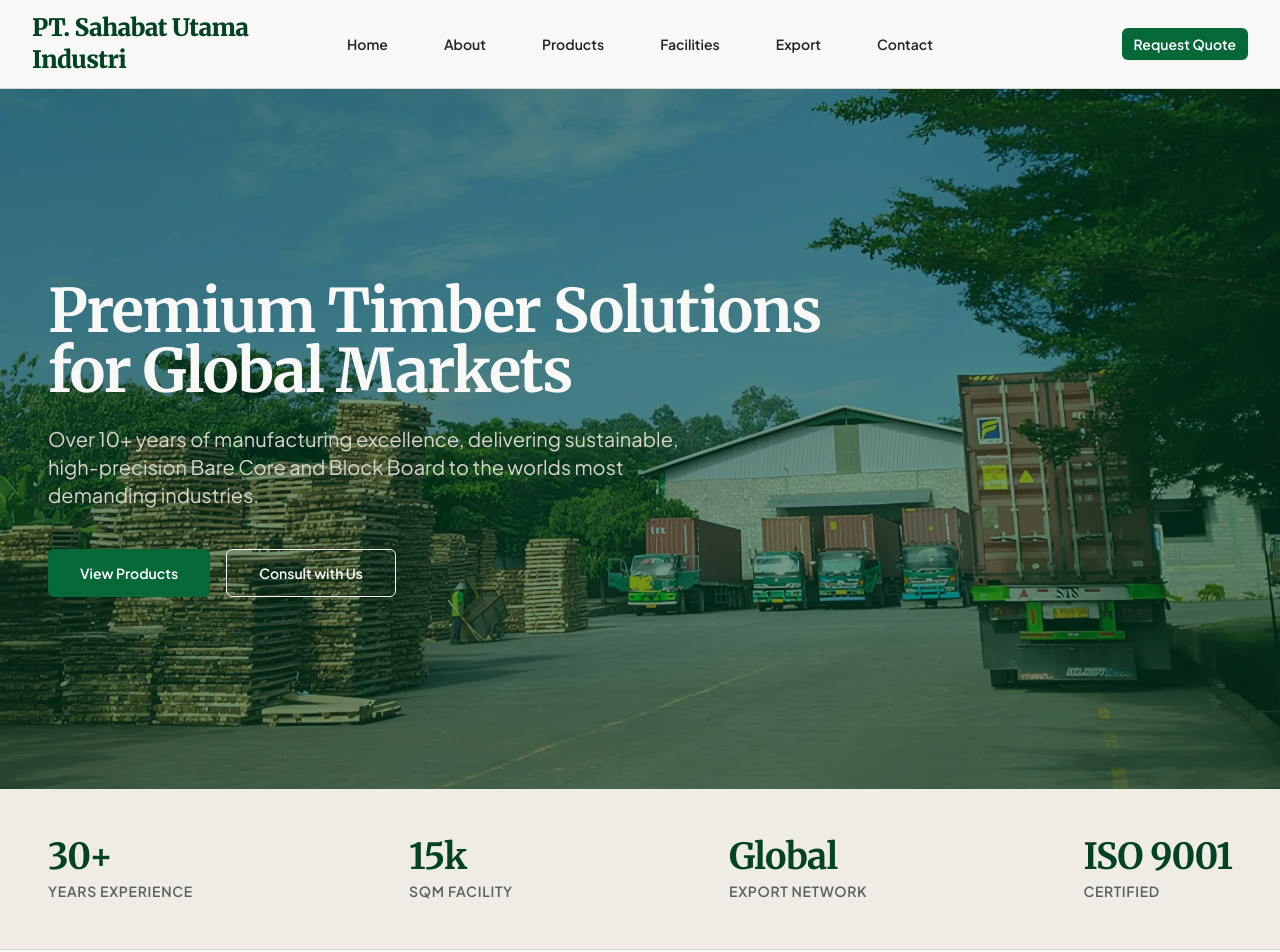
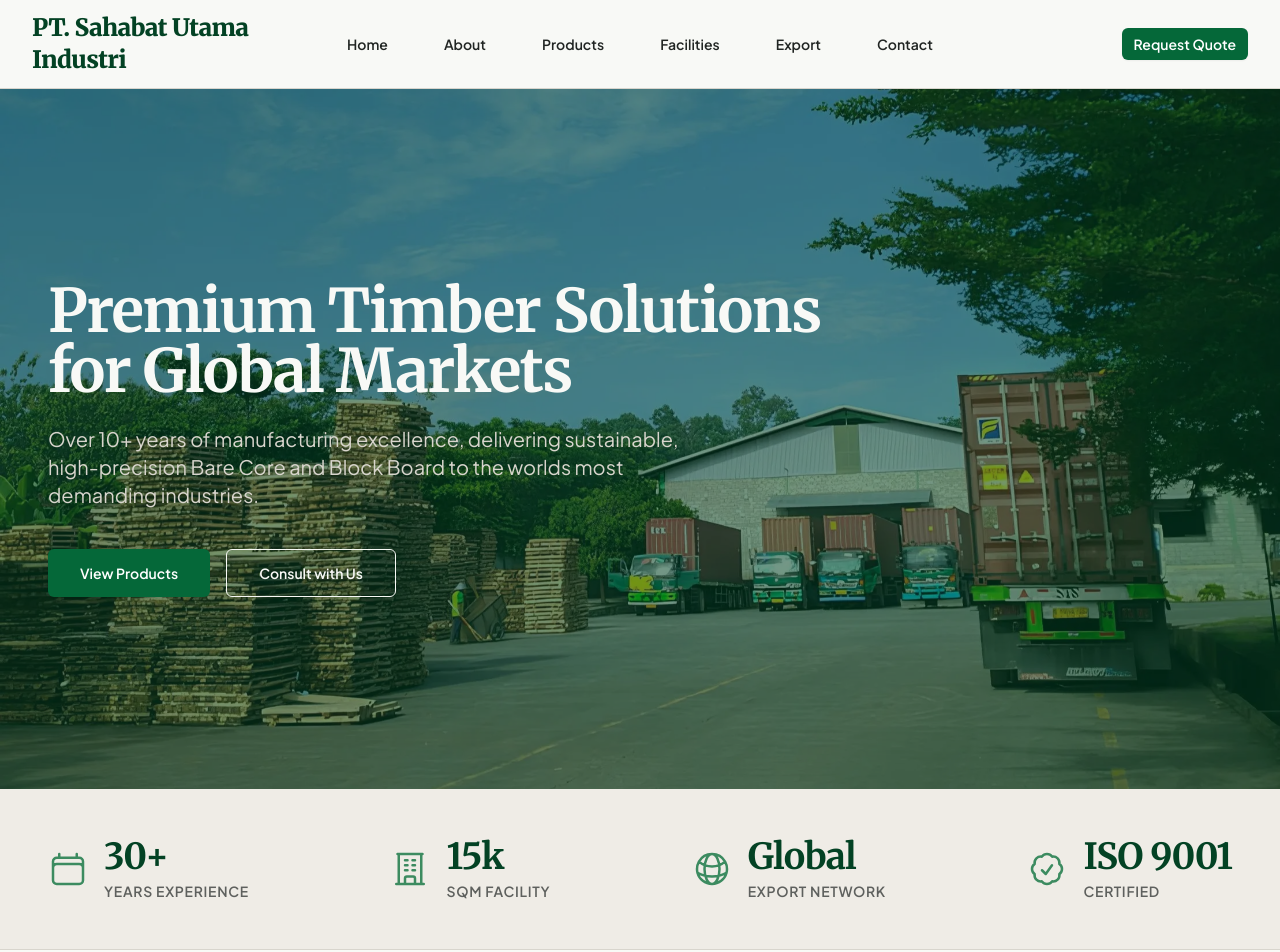
Before and after one commit to Daniarthawiku/PTSUI_CompanyProfile-web, a Next.js app: page / in a window 1280 px wide. Shown: the top 952 px of the page. Built offline with nearby package versions, Linux system fonts and the light colour scheme.

Commit message:
chore(deps): add heroicons-react icons library

```diff
--- a/package.json
+++ b/package.json
@@ -9,6 +9,7 @@
     "lint": "eslint"
   },
   "dependencies": {
+    "@heroicons/react": "^2.2.0",
     "autoprefixer": "^10.5.4",
     "framer-motion": "^12.43.0",
     "next": "16.2.12",
--- a/src/app/page.tsx
+++ b/src/app/page.tsx
@@ -5,6 +5,8 @@ import Footer from "@/components/organisms/Footer";
 import ProductCardDetail from "@/components/organisms/ProductCardDetail";
 import FadeIn from '@/components/atoms/FadeIn';
 import StatBadge from "@/components/molecules/StatBadge";
+
+import { CheckBadgeIcon, CalendarIcon, BuildingOfficeIcon, GlobeAltIcon } from '@heroicons/react/24/outline';
 
 export default function Home() {
   // dummy data for Bare Core product specifications
@@ -27,10 +29,10 @@ export default function Home() {
 
       <FadeIn direction="up" delay={0.2} className="py-12 bg-neutral-card border-b border-neutral-border">
         <div className="max-w-7xl mx-auto px-6 md:px-12 flex flex-col md:flex-row justify-between gap-8">
-          <StatBadge value="30+" label="Years Experience" />
-          <StatBadge value="15k" label="SQM Facility" />
-          <StatBadge value="Global" label="Export Network" />
-          <StatBadge value="ISO 9001" label="Certified" />
+          <StatBadge icon={<CalendarIcon className="w-full h-full" />} value="30+" label="Years Experience" />
+          <StatBadge icon={<BuildingOfficeIcon className="w-full h-full" />} value="15k" label="SQM Facility" />
+          <StatBadge icon={<GlobeAltIcon className="w-full h-full" />}value="Global" label="Export Network" />
+          <StatBadge icon={<CheckBadgeIcon className="w-full h-full" />} value="ISO 9001" label="Certified" />
         </div>
       </FadeIn>
 
--- a/src/components/molecules/StatBadge.tsx
+++ b/src/components/molecules/StatBadge.tsx
@@ -12,7 +12,7 @@ export default function StatBadge({ icon, value, label }: StatBadgeProps) {
     <div className="flex items-center gap-4">
         {icon && (
             <div className="text-primary-mid w-10 h-10 flex-shrink-0">
-            {icon}
+                {icon}
             </div>
         )}
 
```
Also changed, not shown: 1 other file (tests, documents, lock files or other folders).
